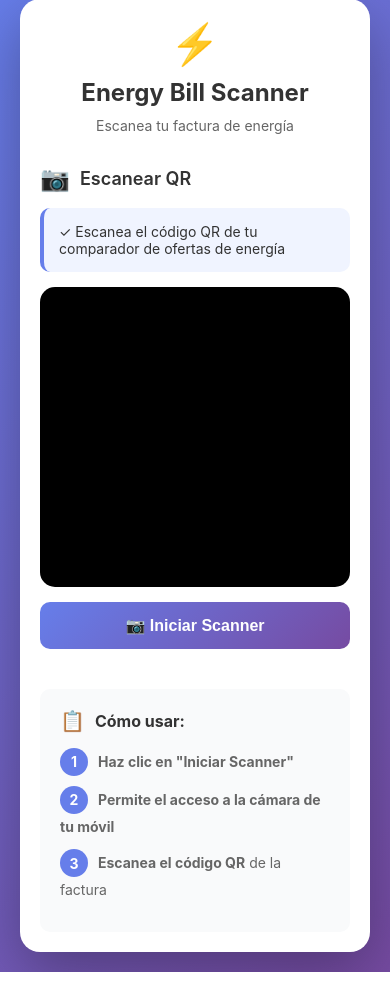
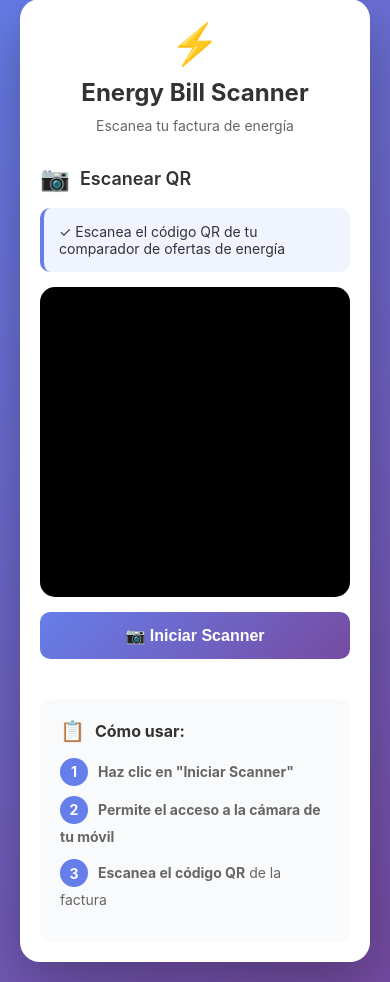
Before and after one commit to Dorotea93/energy-bill-scanner, a Flask app: page / in a window 390 px wide. Shown: the part 21-1003 px from the top of the page. Run offline with Flask 3, Linux system fonts and the light colour scheme; some libraries are stand-ins or nearby versions.

Commit message:
Forzar aspecto 1:1 cuadrado en iOS y Android

```diff
--- a/templates/app_publica.html
+++ b/templates/app_publica.html
@@ -4,7 +4,7 @@
     <meta charset="UTF-8">
     <meta name="viewport" content="width=device-width, initial-scale=1.0">
     <title>Energy Bill Scanner</title>
-    <script src="https://unpkg.com/html5-qrcode"></script>
+    <script src="https://unpkg.com/html5-qrcode@1.0.9/minified/html5-qrcode.min.js"></script>
     <style>
         * {
             margin: 0;
@@ -73,6 +73,7 @@
 
         #reader {
             width: 100%;
+            aspect-ratio: 1;
             border-radius: 15px;
             overflow: hidden;
             background: #000;
@@ -81,7 +82,8 @@
 
         #reader video {
             width: 100%;
-            height: auto;
+            height: 100%;
+            object-fit: cover;
         }
 
         .btn {
@@ -262,7 +264,8 @@
             }
 
             #reader {
-                height: 300px;
+                width: 100%;
+                aspect-ratio: 1;
             }
         }
     </style>
@@ -337,12 +340,12 @@
             navigator.mediaDevices.getUserMedia({
                 video: {
                     facingMode: "environment",
-                    width: { ideal: 1280 },
+                    width: { ideal: 720 },
                     height: { ideal: 720 }
                 }
             })
             .then(stream => {
-                // Si tiene permiso, detener stream y iniciar scanner
+                // Si tiene permiso, detener stream e iniciar scanner
                 stream.getTracks().forEach(track => track.stop());
 
                 html5QrcodeScanner = new Html5Qrcode("reader");
@@ -368,7 +371,12 @@
                 };
 
                 html5QrcodeScanner.start(
-                    { facingMode: "environment" },
+                    {
+                        facingMode: "environment",
+                        width: { ideal: 720 },
+                        height: { ideal: 720 },
+                        aspectRatio: 1.0
+                    },
                     config,
                     onScanSuccess,
                     onScanFailure
```
